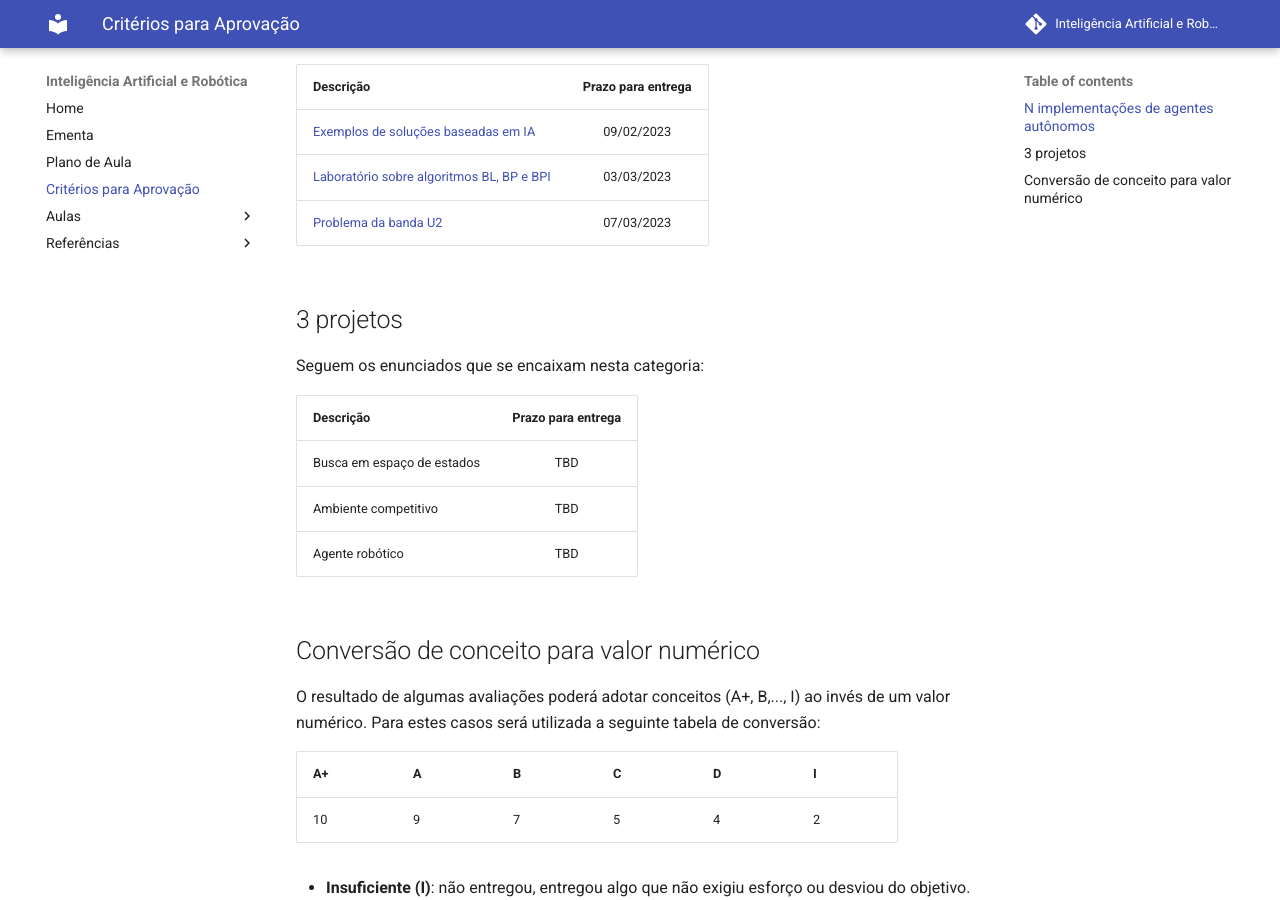
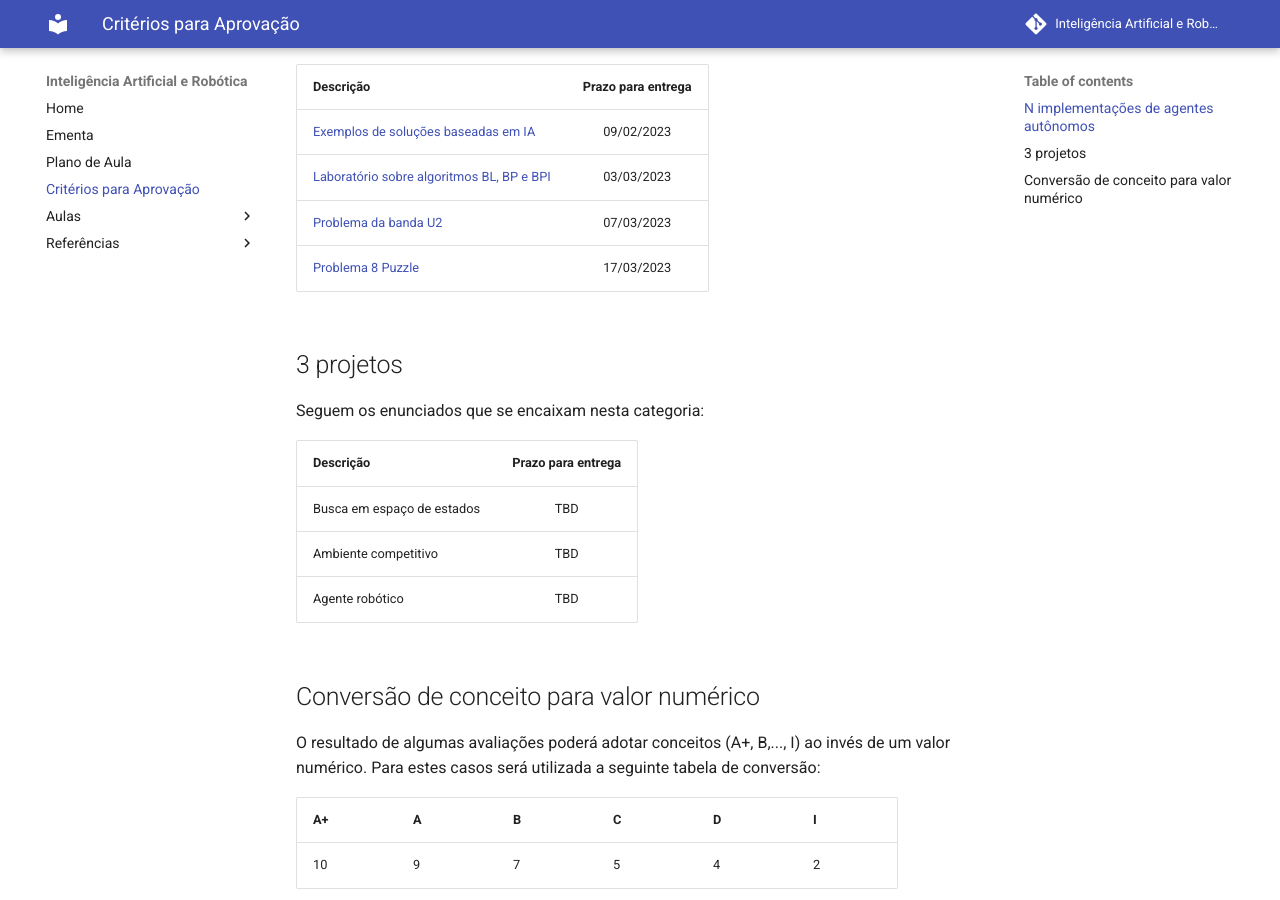
Before and after one commit to Insper/ia_bcc, an MkDocs documentation site: the page built from docs/avaliacao.md, in a window 1280 px wide and 900 px high, scrolled down 651 px. Built offline with MkDocs 1.6.1 and Material for MkDocs 9.7.7, drawn with Linux system fonts in a browser that asks for light colours; nearby versions of some CDN libraries; comment, search, counter and statistics services are not loaded.

Commit message:
pos aula 09 e 10

```diff
--- a/docs/avaliacao.md
+++ b/docs/avaliacao.md
@@ -23,6 +23,7 @@ Seguem os enunciados que se encaixam nesta categoria:
 | [Exemplos de soluções baseadas em IA](./aulas/01_introducao_ia_aula2/index.md#apresentações-dos-alunos) | 09/02/2023 |
 | [Laboratório sobre algoritmos BL, BP e BPI](./aulas/04_x_buscas/index.md#atividade-de-laboratório) | 03/03/2023 |
 | [Problema da banda U2](./aulas/05_busca_com_custo/index.md#banda-u2)                               | 07/03/2023 |
+| [Problema 8 Puzzle](./aulas/09_heuristica_parte_3/index.md#problema-dos-8-puzzle)               | 17/03/2023 |
 
 ## 3 projetos
 
```
